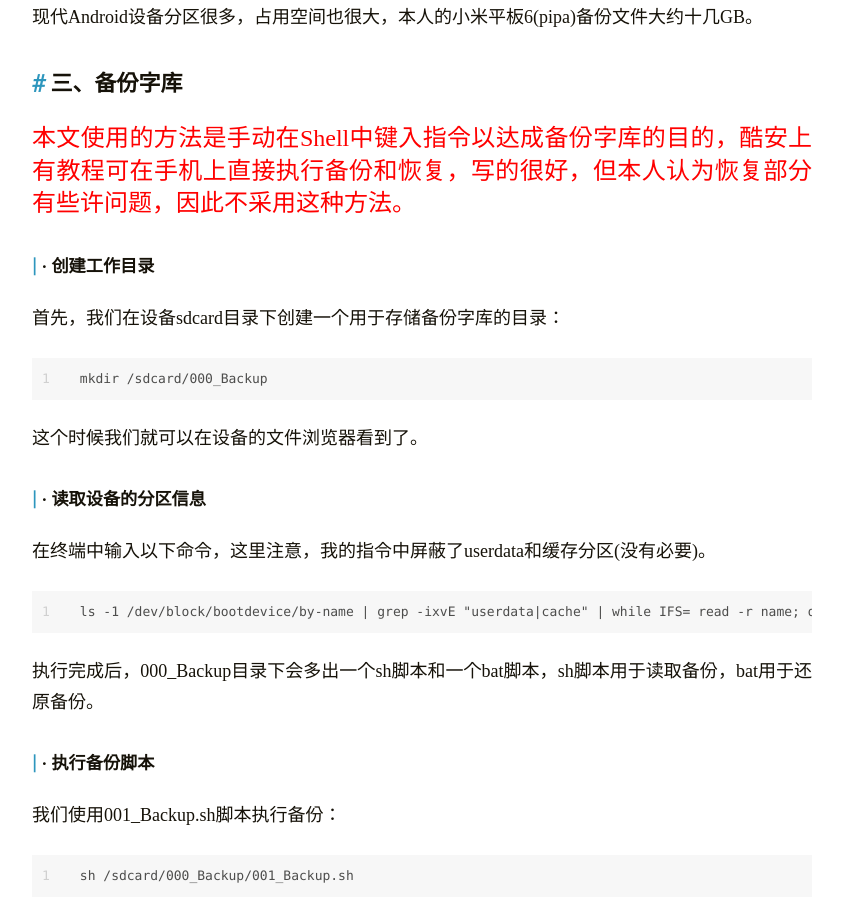
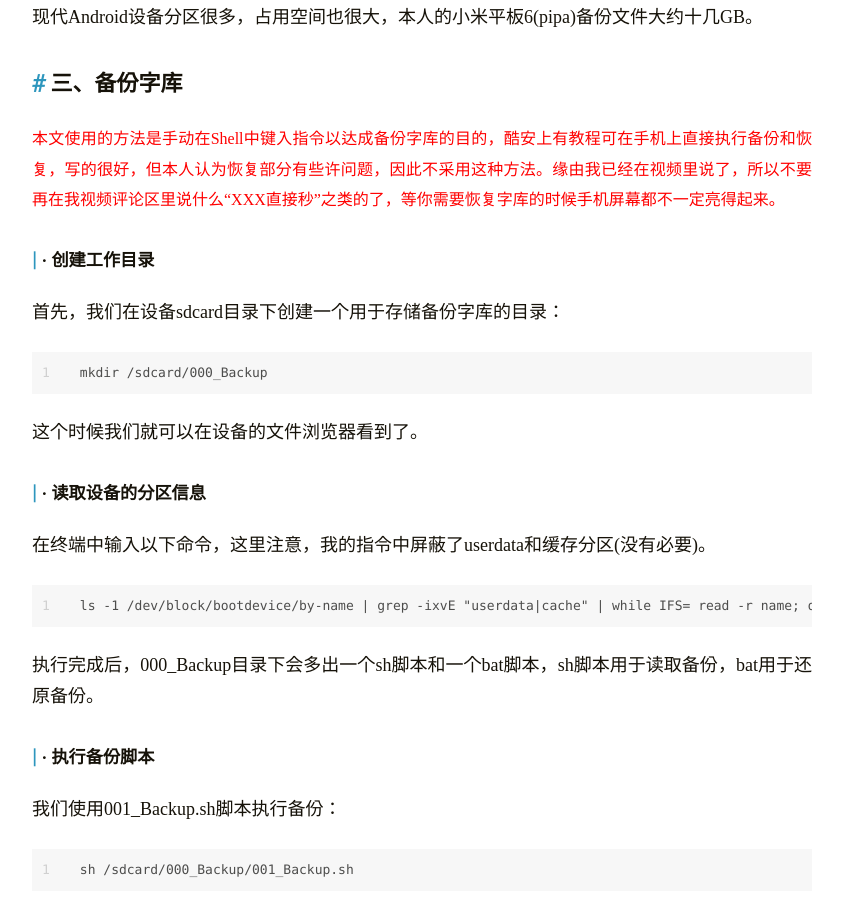
Before and after one commit to MrWei95/mrwei95.github.io, a plain HTML site: page 2024/08/16/Backup-Flash-Memory/index.html in a window 1280 px wide. Shown: the part 1076-1988 px from the top of the page, without its empty margins (218-1061 px from the left). Drawn offline with Linux system fonts and the light colour scheme.

Commit message:
Site updated: 2024-08-17 12:14:25

```diff
--- a/2024/08/16/Backup-Flash-Memory/index.html
+++ b/2024/08/16/Backup-Flash-Memory/index.html
@@ -230,7 +230,7 @@
 <figure class="highlight shell"><table><tr><td class="gutter"><pre><span class="line">1</span><br><span class="line">2</span><br></pre></td><td class="code"><pre><span class="line">adb shell</span><br><span class="line">su</span><br></pre></td></tr></table></figure>
 
 <h3 id="·-在Android至少预留20GB可用空间"><a href="#·-在Android至少预留20GB可用空间" class="headerlink" title="· 在Android至少预留20GB可用空间"></a><font face="微软雅黑" >· 在Android至少预留20GB可用空间</font></h3><p><font face="微软雅黑" size=4 >现代Android设备分区很多，占用空间也很大，本人的小米平板6(pipa)备份文件大约十几GB。</font></p>
-<h2 id="三、备份字库"><a href="#三、备份字库" class="headerlink" title="三、备份字库"></a><font face="微软雅黑" >三、备份字库</font></h2><p><font face="微软雅黑" size=5 color=#FF000 >本文使用的方法是手动在Shell中键入指令以达成备份字库的目的，酷安上有教程可在手机上直接执行备份和恢复，写的很好，但本人认为恢复部分有些许问题，因此不采用这种方法。</font></p>
+<h2 id="三、备份字库"><a href="#三、备份字库" class="headerlink" title="三、备份字库"></a><font face="微软雅黑" >三、备份字库</font></h2><p><font face="微软雅黑" size=3 color=#FF000 >本文使用的方法是手动在Shell中键入指令以达成备份字库的目的，酷安上有教程可在手机上直接执行备份和恢复，写的很好，但本人认为恢复部分有些许问题，因此不采用这种方法。缘由我已经在视频里说了，所以不要再在我视频评论区里说什么“XXX直接秒”之类的了，等你需要恢复字库的时候手机屏幕都不一定亮得起来。</font></p>
 <h3 id="·-创建工作目录"><a href="#·-创建工作目录" class="headerlink" title="· 创建工作目录"></a><font face="微软雅黑" >· 创建工作目录</font></h3><p><font face="微软雅黑" size=4 >首先，我们在设备sdcard目录下创建一个用于存储备份字库的目录：</font></p>
 <figure class="highlight shell"><table><tr><td class="gutter"><pre><span class="line">1</span><br></pre></td><td class="code"><pre><span class="line">mkdir /sdcard/000_Backup</span><br></pre></td></tr></table></figure>
 <p><font face="微软雅黑" size=4 >这个时候我们就可以在设备的文件浏览器看到了。</font></p>
```
